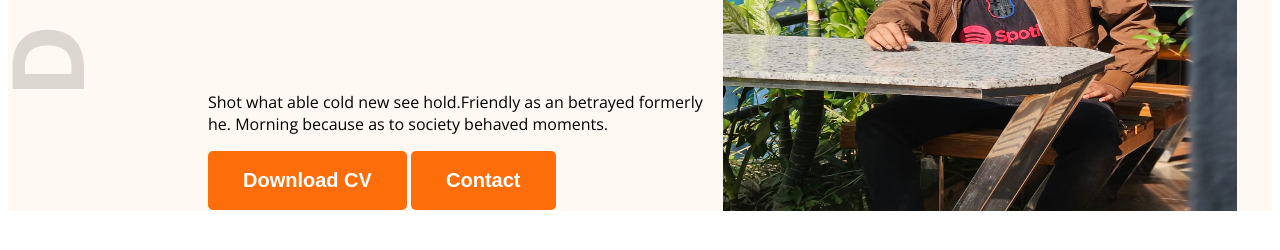
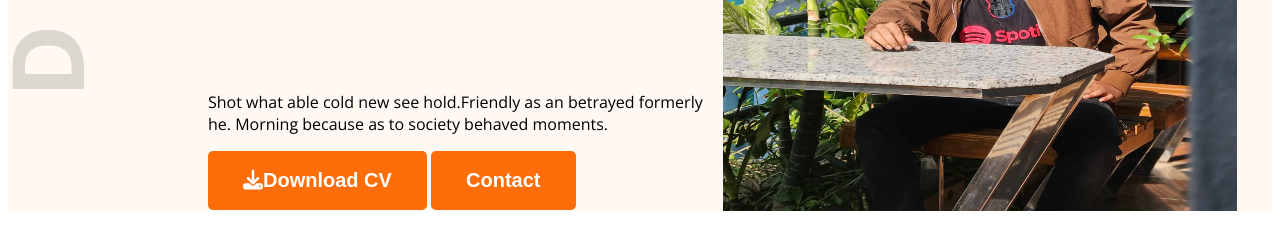
Before and after one commit to asefdx/Devoloper-Portfolio, a plain HTML site: page index.html in a window 1280 px wide. Shown: the part 724-974 px from the top of the page. Drawn offline with nearby package versions, Linux system fonts and the light colour scheme.

Commit message:
icon added

```diff
--- a/index.html
+++ b/index.html
@@ -8,6 +8,7 @@
 <link rel="preconnect" href="https://fonts.gstatic.com" crossorigin>
 <link href="https://fonts.googleapis.com/css2?family=Open+Sans:ital,wght@0,300..800;1,300..800&display=swap" rel="stylesheet">
     <link rel="stylesheet" href="styles/portfolio.css">
+    <script src="https://kit.fontawesome.com/2a9b2f6e22.js" crossorigin="anonymous"></script>
 </head>
 <body class="open-sans-normal">
     <header class="header secondary-bg">
@@ -24,7 +25,7 @@
                 <h3 class="banner-greetings">Hi,I am</h3>
                 <h4 class="banner-title">Asef Abdullah</h4>
                 <p class="banner-discription">Shot what able cold new see hold.Friendly as an betrayed formerly he. Morning because as to society behaved moments.</p>
-                <button class="btn-primary">Download CV</button>
+                <button class="btn-primary"><i class="fa-solid fa-download"> </i>Download CV</button>
                 <button class="btn-primary">Contact</button>
 
             </div>
```
